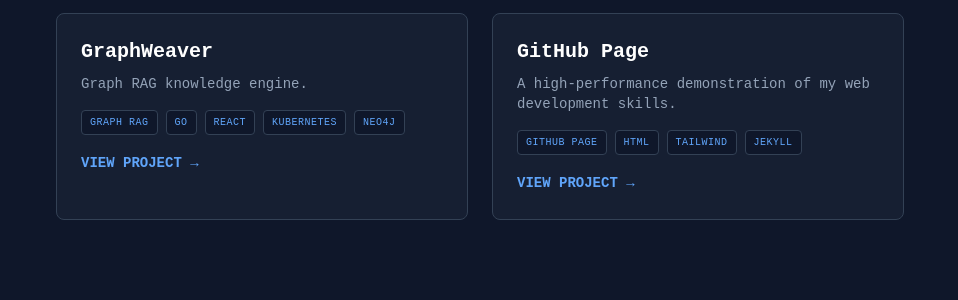
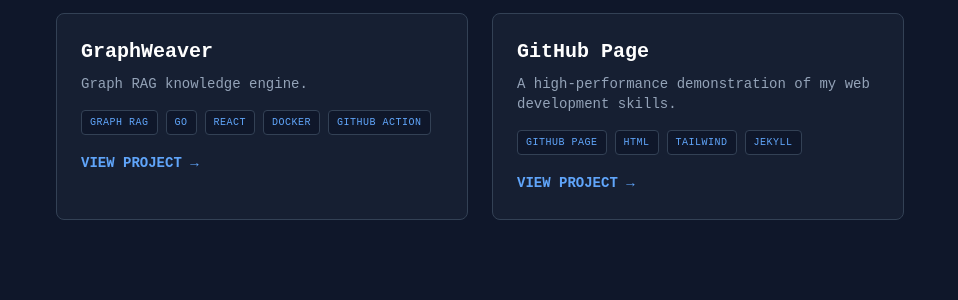
Before and after one commit to Suyw-0123/Suyw-0123.github.io, a Jekyll site: the page built from index.html, in a window 1280 px wide and 900 px high, scrolled down 764 px. Shown: the part 143-443 px from the top of the window, without its empty margins (160-1118 px from the left). Built offline with Jekyll 4.4.1, drawn with Linux system fonts in a browser that asks for light colours; nearby versions of some CDN libraries; some of the changed lines change nothing that is shown.

Commit message:
fix: Update Tailwind CSS script and refine GraphWeaver project tags for accuracy

```diff
--- a/_layouts/default.html
+++ b/_layouts/default.html
@@ -4,7 +4,7 @@
     <meta charset="UTF-8">
     <meta name="viewport" content="width=device-width, initial-scale=1.0">
     <title>{{ page.title }} | {{ site.title }}</title>
-    <script src="https://cdn.tailwindcss.com"></script>
+    <script src="https://cdn.tailwindcss.com?plugins=typography"></script>
     <link href="https://fonts.googleapis.com/css2?family=JetBrains+Mono:wght@400;700&display=swap" rel="stylesheet">
     <style>
         body {
--- a/_projects/graph-weaver.md
+++ b/_projects/graph-weaver.md
@@ -2,7 +2,7 @@
 layout: page
 title: GraphWeaver
 description: Graph RAG knowledge engine.
-tags: ["Graph RAG", "Go", "React", "Kubernetes", "Neo4j"]
+tags: ["Graph RAG", "Go", "React", "Docker", "GitHub Action"]
 ---
 
 ### [GitHub Repository](https://github.com/Suyw-0123/GraphWeaver)
@@ -42,11 +42,12 @@
 ### Frontend & Styling
 - **Framework**: React.js with TypeScript
 - **Styling**: Tailwind CSS
+
 > The front-end was primarily completed with the assistance of Vibe coding.
 
 ### Infrastructure & DevOps
 - **Containerization**: Docker & Docker Compose
-- **Orchestration**: Kubernetes (K8s)
+- **Orchestration**: Kubernetes (K8s) (planning)
 - **CI/CD**: GitHub Actions
 
 ## Development Status
```
